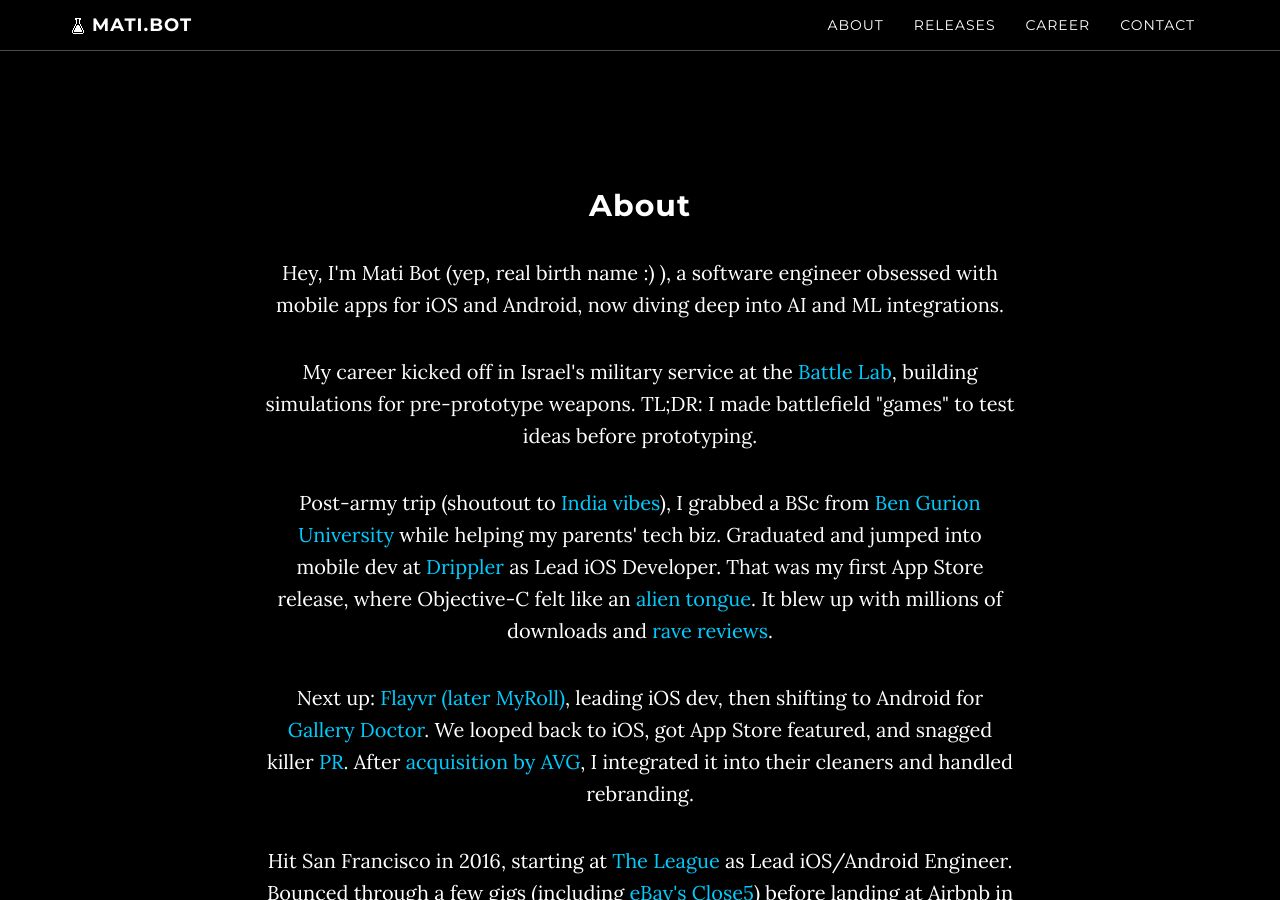
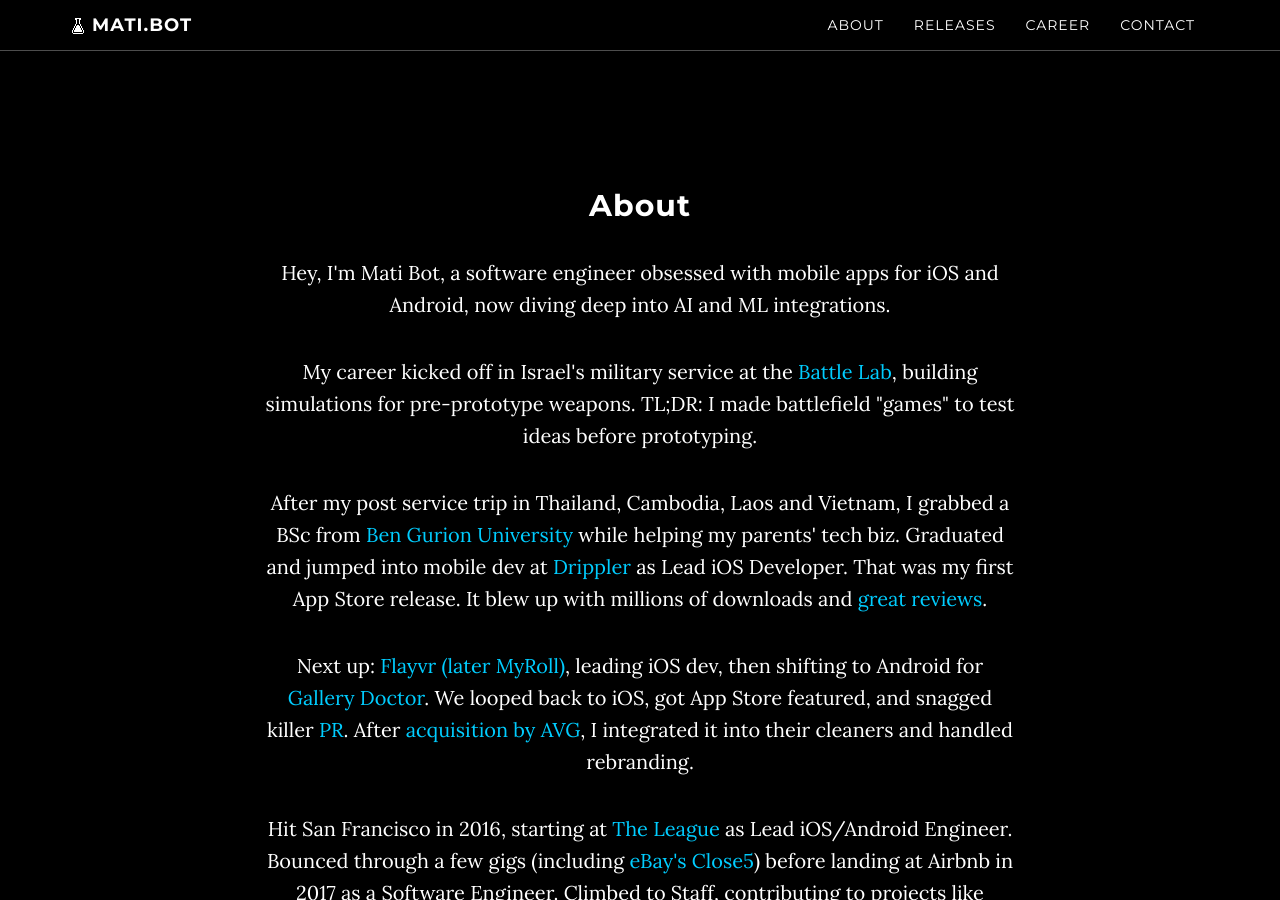
Before and after one commit to MatiBot/MatiBot.github.io, a Jekyll site: the page built from index.html, in a window 1280 px wide and 900 px high, scrolled down 961 px. Built offline with Jekyll 4.4.1, drawn with Linux system fonts in a browser that asks for light colours; comment, search, counter and statistics services are not loaded; some of the changed text lies outside the part shown.

Commit message:
Update about.html

```diff
--- a/about.html
+++ b/about.html
@@ -5,14 +5,14 @@ title: About
 ---
 ## About
 
-<p>Hey, I'm Mati Bot (yep, real birth name :) ), a software engineer obsessed with mobile apps for iOS and Android, now diving deep into AI and ML integrations.</p>
+<p>Hey, I'm Mati Bot, a software engineer obsessed with mobile apps for iOS and Android, now diving deep into AI and ML integrations.</p>
 
 <p>My career kicked off in Israel's military service at the <a href="https://www.idfblog.com/blog/2012/01/05/virtual-reality-the-idf-ground-forces-battle-lab/">Battle Lab</a>, building simulations for pre-prototype weapons. TL;DR: I made battlefield "games" to test ideas before prototyping.</p>
 
-<p>Post-army trip (shoutout to <a href="http://www.quora.com/Why-do-Israelis-love-to-travel-to-India">India vibes</a>), I grabbed a BSc from <a href="http://www.bgu.ac.il">Ben Gurion University</a> while helping my parents' tech biz. Graduated and jumped into mobile dev at <a href="https://gizmodo.com/drippler-turn-your-phone-into-the-best-damn-phone-it-c-5995398">Drippler</a> as Lead iOS Developer. That was my first App Store release, where Objective-C felt like an <a href="https://www.youtube.com/watch?v=0Qm07MUkgiA">alien tongue</a>. It blew up with millions of downloads and <a href="http://gizmodo.com/5995398/drippler-turn-your-phone-into-the-best-damn-phone-it-can-be">rave reviews</a>.</p>
+<p>After my post service trip in Thailand, Cambodia, Laos and Vietnam, I grabbed a BSc from <a href="http://www.bgu.ac.il">Ben Gurion University</a> while helping my parents' tech biz. Graduated and jumped into mobile dev at <a href="https://gizmodo.com/drippler-turn-your-phone-into-the-best-damn-phone-it-c-5995398">Drippler</a> as Lead iOS Developer. That was my first App Store release. It blew up with millions of downloads and <a href="http://gizmodo.com/5995398/drippler-turn-your-phone-into-the-best-damn-phone-it-can-be">great reviews</a>.</p>
 
 <p>Next up: <a href="http://www.myroll.com">Flayvr (later MyRoll)</a>, leading iOS dev, then shifting to Android for <a href="http://www.gallerydoctor.com">Gallery Doctor</a>. We looped back to iOS, got App Store featured, and snagged killer <a href="http://venturebeat.com/2015/08/21/10-apps-that-should-be-core-smartphone-features/">PR</a>. After <a href="http://venturebeat.com/2015/11/12/avg-acquires-israeli-photo-management-startup-myroll-plans-to-integrate-the-technologies/">acquisition by AVG</a>, I integrated it into their cleaners and handled rebranding.</p>
 
-<p>Hit San Francisco in 2016, starting at <a href="http://www.theleague.com/">The League</a> as Lead iOS/Android Engineer. Bounced through a few gigs (including <a href="http://www.close5.com/">eBay's Close5</a>) before landing at Airbnb in 2017 as a Software Engineer. Climbed to Staff, contributing to projects like adding support for Arabic and Hebrew languages, and implementing a 1-year app deprecation policy that really helped align the company around a single policy, making it clear when backend code could be removed to streamline maintenance and reduce tech debt. Then transitioned to Engineering Manager, now leading mobile innovation teams.</p>
+<p>Hit San Francisco in 2016, starting at <a href="http://www.theleague.com/">The League</a> as Lead iOS/Android Engineer. Bounced through a few gigs (including <a href="http://www.close5.com/">eBay's Close5</a>) before landing at Airbnb in 2017 as a Software Engineer. Climbed to Staff, contributing to projects like adding support for <a href="https://medium.com/airbnb-engineering/adding-support-for-arabic-and-hebrew-languages-on-airbnb-355f35a4e6b7">Arabic and Hebrew languages</a>, and implementing a 1-year app deprecation policy that really helped align the company around a single policy, making it clear when backend code could be removed to streamline maintenance and reduce tech debt. Then transitioned to Engineering Manager, now leading mobile innovation teams.</p>
 
 <p>Beyond code, I'm a <a href="https://waitbutwhy.com/2016/03/cryonics.html">cryonicist</a>, <a href="http://astro.mati.bot">astrophotography</a> nerd, language learner (Japanese, Chinese), world traveler, and shot glass collector. In 2025, adding AI apps and sustainable tech. Can't let the robots win!</p>
```
